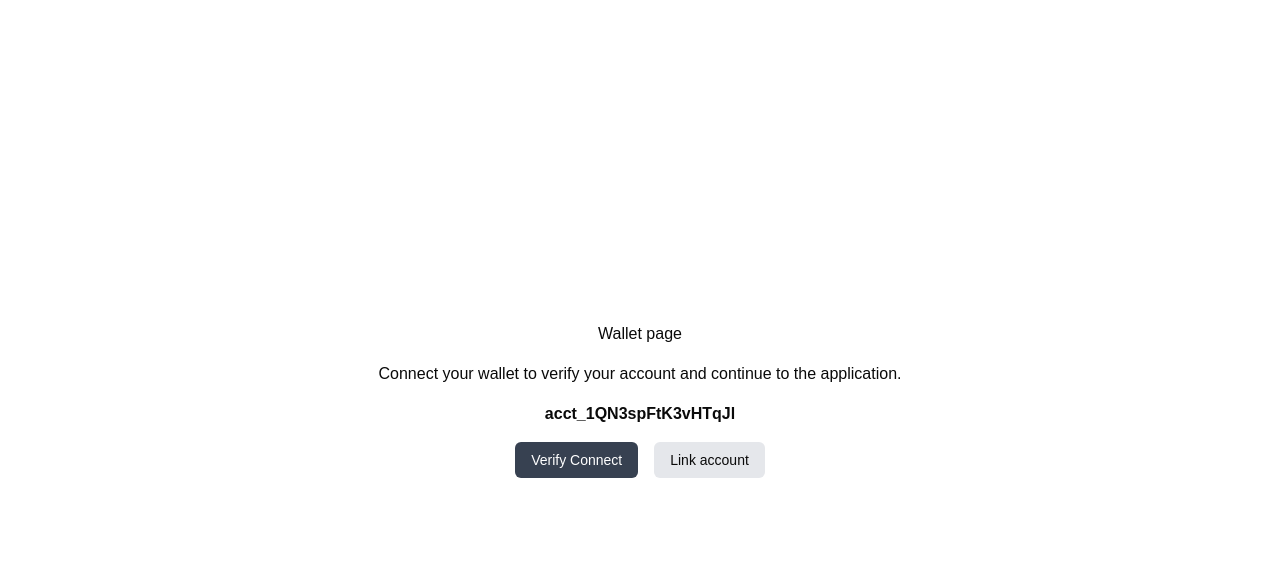
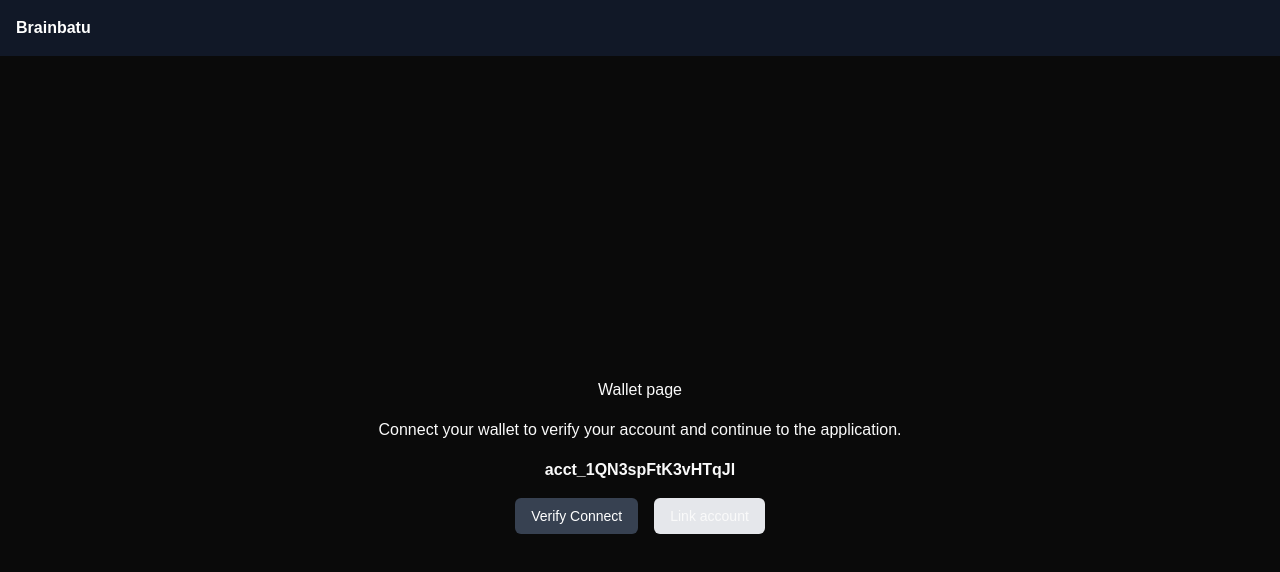
Before and after one commit to sammyodiagbe/frontend-web-brainbatu, a Next.js app: page /wallet in a window 1280 px wide. Shown: the top 572 px of the page. Built offline with nearby package versions, Linux system fonts and the light colour scheme; no server answers.

Commit message:
added functionality to allow users to verify their account so they accept payout

```diff
--- a/app/actions.ts
+++ b/app/actions.ts
@@ -6,11 +6,9 @@ import { redirect } from "next/navigation";
 import { headers } from "next/headers";
 
 export const createConnectAccount = async (
-  data: FormData
-): Promise<{ redirectTo: string }> => {
-  console.log("createConnectAccount");
-  const email_address = data.get("email_address");
-  const userId = data.get("userId");
+  data: any
+): Promise<{ redirectTo: string } | null> => {
+  const { email_address, userId } = data;
   try {
     const response = await axios.post(`${url}/stripe/connect/account/create`, {
       email_address,
@@ -27,16 +25,18 @@ export const createConnectAccount = async (
   }
 };
 
-export const linkConnectAccount = async (data: linkAccountType) => {
+export const linkConnectAccount = async (data: linkAccountType): Promise<string | null> => {
   const { accountId } = data;
   try {
     const response = await axios.post(`${url}/stripe/connect/account/link`, {
       accountId,
     });
-    redirect(response.data.link.url);
+
+    console.log(response.data);
+    return response.data.link.url;
   } catch (error: any) {
     console.log(error?.message);
-    return;
+    return null;
   }
 };
 
--- a/app/layout.tsx
+++ b/app/layout.tsx
@@ -4,17 +4,10 @@ import "./globals.css";
 import { ClerkProvider } from "@clerk/nextjs";
 import UserContextProvider from "@/context/userContextProvider";
 import { ConvexClientProvider } from "@/context/convexProvider";
+import Navbar from "@/components/navbar";
+import QueryClientProviderWrapper from "@/context/queryClientProvider";
 
-const geistSans = localFont({
-  src: "./fonts/GeistVF.woff",
-  variable: "--font-geist-sans",
-  weight: "100 900",
-});
-const geistMono = localFont({
-  src: "./fonts/GeistMonoVF.woff",
-  variable: "--font-geist-mono",
-  weight: "100 900",
-});
+
 
 export const metadata: Metadata = {
   title: "Create Next App",
@@ -30,13 +23,16 @@ export default function RootLayout({
     <ClerkProvider>
       <ConvexClientProvider>
         <UserContextProvider>
-          <html lang="en">
-            <body
-              className={`${geistSans.variable} ${geistMono.variable} antialiased`}
-            >
+            <html lang="en">
+              <body
+              className={`dark antialiased`}
+              >
+              <QueryClientProviderWrapper>
+              <Navbar />
               {children}
+          </QueryClientProviderWrapper>
             </body>
-          </html>
+            </html>
         </UserContextProvider>
       </ConvexClientProvider>
     </ClerkProvider>
--- a/app/page.tsx
+++ b/app/page.tsx
@@ -32,9 +32,7 @@ export default function Home() {
             value={authUser?.email_address}
           />
           <input type="hidden" name="userId" value={authUser?.id} />
-          <Button className="p-2" type="submit">
-            Setup Bank
-          </Button>
+
         </form>
 
 
--- a/components/createAccountComponent.tsx
+++ b/components/createAccountComponent.tsx
@@ -1,11 +1,63 @@
 
 "use client"
+import { createConnectAccount, linkConnectAccount } from "@/app/actions";
 import { Button } from "@/components/ui/button";
+import { useUserContext } from "@/context/userContextProvider";
+import { useMutation, useQuery } from "@tanstack/react-query";
+import { useRouter } from "next/navigation";
+const CreateAccountComponent = () => {
+    const { authUser} = useUserContext();
+    const router = useRouter();
 
-const CreateAccountComponent = () => {
+    const { mutate, error, isPending} = useMutation({
+        mutationKey: ["createConnectAccount"],
+        mutationFn: () => createConnectAccount({
+            email_address: authUser?.email_address,
+            userId: authUser?.id
+        }),
+    })
 
+    const { mutate: linkAccount, error: linkError, isPending: linkIsPending} = useMutation({
+        mutationKey: ["linkConnectAccount"],
+        mutationFn: () => linkConnectAccount({
+            accountId: authUser?.stripe_customer_id,
+        }),
+        onSuccess(data, variables, context) {
+            if(data){
+                router.push(data);
+            }
+        },
+        onError(error, variables, context) {
+            console.log(error);
+        },
+    })
 
-  return <Button onClick={() => {}}>Setup Bank</Button>;
+    if(!authUser){
+        return null;
+    }
+
+    if(!authUser?.stripe_customer_id){
+        return <div className="bg-yellow-200 flex justify-between gap-4 p-4 items-center">
+            <p className="text-sm text-gray-800">Your account is not connected to a bank account, to make the best of Brainbatu and be able to withdraw your earnings, please connect your bank account.</p>
+            <Button onClick={() => mutate()} disabled={isPending} className="bg-green-500 hover:bg-green-600 text-white">Connect bank account</Button>
+        </div>
+    }
+
+    if(!authUser?.details_submitted){
+        return <div className="bg-yellow-200 flex justify-between gap-4 p-4 items-center">
+            <p className="text-sm text-gray-800">Please complete your account verification to be able to withdraw your earnings.</p>
+            <Button onClick={() => linkAccount()} disabled={linkIsPending} className="bg-green-500 hover:bg-green-600 text-white">Start verification</Button>
+        </div>
+    }
+
+    if(!authUser?.payouts_enabled || !authUser?.charges_enabled){
+        return <div className="bg-yellow-200 flex justify-between gap-4 p-4 items-center">
+            <p className="text-sm text-gray-800">Your account verification is not complete, to make the best of Brainbatu and be able to withdraw your earnings, please connect your bank account.</p>
+            <Button onClick={() => linkAccount()} disabled={linkIsPending} className="bg-green-500 hover:bg-green-600 text-white">Complete verification</Button>
+        </div>
+    }
+
+  return null
 };
 
 export default CreateAccountComponent;
--- /dev/null
+++ b/components/navbar.tsx
@@ -0,0 +1,33 @@
+"use client";
+import { useUserContext } from "@/context/userContextProvider";
+import { SignedIn } from "@clerk/nextjs";
+
+import { SignOutButton, UserButton } from "@clerk/nextjs";
+import { Button } from "./ui/button";
+import { IoExitOutline, IoAddCircleSharp } from "react-icons/io5";
+import CreateAccountComponent from "./createAccountComponent";
+
+
+
+const Navbar = () => {
+
+    const { authUser} = useUserContext();
+  return  (<>
+  {<CreateAccountComponent />  }
+  <nav className="dark:bg-gray-900 dark:text-white flex justify-between p-4 items-center bg-gray-100">
+    <h1 className="font-bold">Brainbatu</h1>
+
+    <div className="flex items-center gap-4">
+        <SignedIn>
+            <span className="font-bold">Balance: ${authUser?.balance}</span>
+            <Button variant="outline" className="text-xs py-2 rounded-sm bg-gray-200 hover:bg-gray-300"><IoAddCircleSharp />Add funds</Button>
+            <SignOutButton>
+                <IoExitOutline className="text-xl cursor-pointer" />
+            </SignOutButton>
+            <UserButton />
+        </SignedIn>
+    </div>
+  </nav></>)
+};
+
+export default Navbar;
--- /dev/null
+++ b/context/queryClientProvider.tsx
@@ -0,0 +1,10 @@
+"use client"
+import { QueryClient, QueryClientProvider } from "@tanstack/react-query";
+
+
+
+const queryClient = new QueryClient();
+
+export default function QueryClientProviderWrapper ({ children }: { children: React.ReactNode }) {
+  return <QueryClientProvider client={queryClient}>{children}</QueryClientProvider>;
+}
--- a/package.json
+++ b/package.json
@@ -16,6 +16,7 @@
     "@radix-ui/react-slot": "^1.1.0",
     "@stripe/react-stripe-js": "^3.0.0",
     "@stripe/stripe-js": "^5.2.0",
+    "@tanstack/react-query": "^5.61.0",
     "axios": "^1.7.7",
     "class-variance-authority": "^0.7.0",
     "clsx": "^2.1.1",
@@ -27,6 +28,7 @@
     "react": "^18.3.1",
     "react-dom": "^18.3.1",
     "react-hook-form": "^7.53.2",
+    "react-icons": "^5.3.0",
     "stripe": "^17.4.0",
     "tailwind-merge": "^2.5.4",
     "tailwindcss-animate": "^1.0.7",
```
Also changed, not shown: 2 other files (tests, documents, lock files or other folders).
